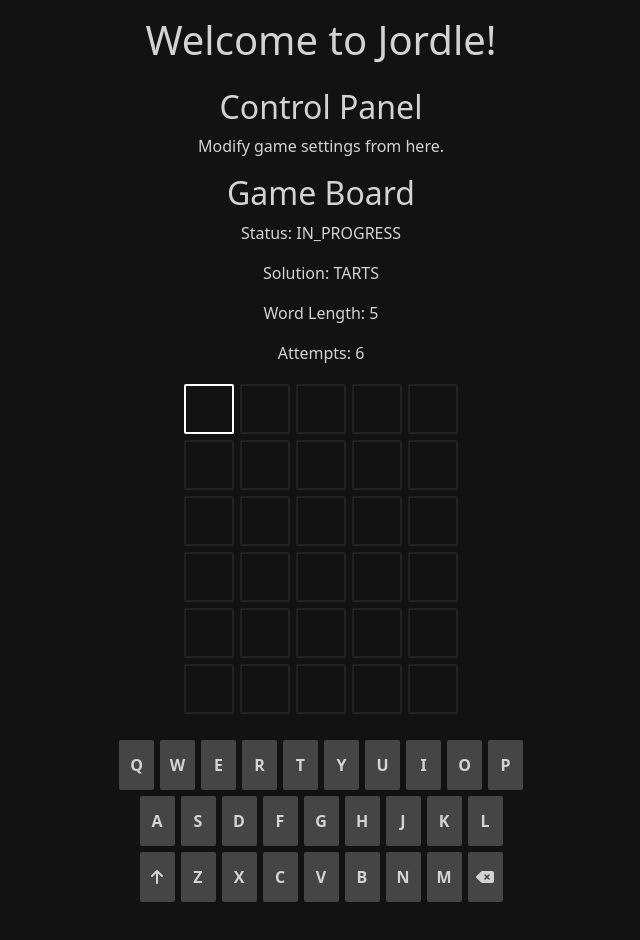
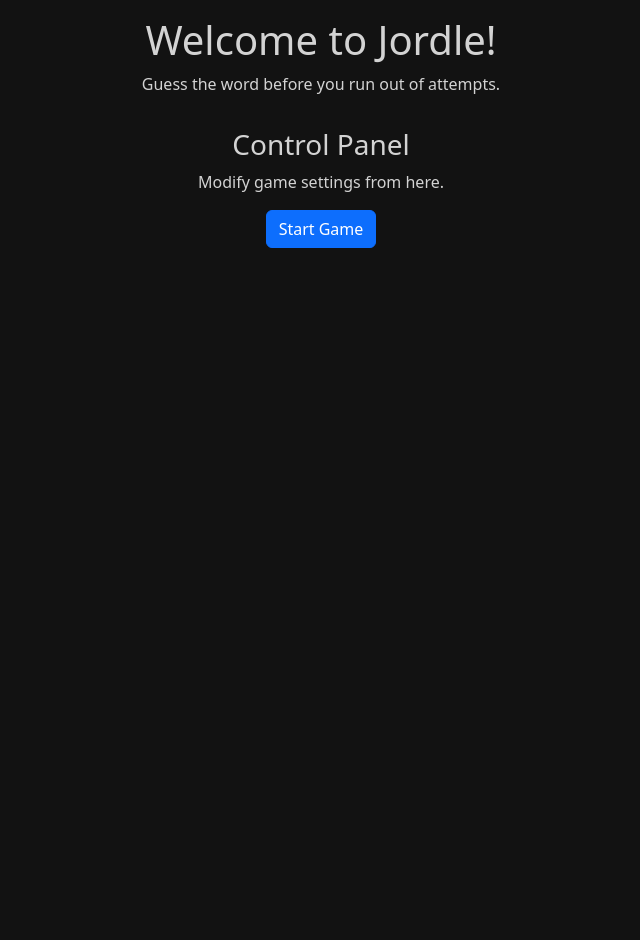
Before and after one commit to joelsmith-2019/jordle, a React (Create React App) app: page / in a window 1280 px wide. Shown: the top 940 px of the page, without its empty margins (319-959 px from the left). After the commit the page ends 800 px from the top, so only its background shows below. Built offline with nearby package versions, Linux system fonts and the light colour scheme.

Commit message:
Add word generator, Add basic game start functionality

```diff
--- a/src/App.js
+++ b/src/App.js
@@ -8,6 +8,7 @@ function App() {
 
       <div className="text-center my-3">
         <h1>Welcome to Jordle!</h1>
+        <p>Guess the word before you run out of attempts.</p>
       </div>
 
       <ControlPanel />
--- a/src/components/controlpanel/ControlPanel.js
+++ b/src/components/controlpanel/ControlPanel.js
@@ -1,26 +1,55 @@
 import GameBoard from "../gameboard/GameBoard";
 import React, { useState } from "react";
 import "./ControlPanel.scss";
+import WordGeneratorService from "../../services/WordGeneratorService";
 
 const ControlPanel = () => {
 
     // Refresh Game board
-    const [board, setBoard] = useState(
+    const [board, setBoard] = useState(null);
+
+    // Reset the game board
+    function resetGame() {
+        console.log('resetting board...');
+        setBoard(null);
+    }
+
+    // Perform logic to start a game
+    function startGame() {
+
+        WordGeneratorService.generateWord(9)
+            .then((word) => {
+                setBoard(
                     <GameBoard
                         status="IN_PROGRESS"
-            solution="TARTS"
+                        solution={word}
                         attempts="6"
+                        resetGame={resetGame}
                     />
                 );
+            })
+            .catch((err) => {
+                console.log(err);
+            });
+    }
 
     return (
         <div className="control-panel">
 
             {/* Control Panel Header */}
+            {!board &&
                 <div className="control-details text-center">
-                <h2>Control Panel</h2>
+                    <h3>Control Panel</h3>
                     <p>Modify game settings from here.</p>
+
+                    {/* Start Game Button */}
+                    {!board &&
+                        <div className="text-center">
+                            <button className="btn btn-primary" onClick={startGame}>Start Game</button>
                         </div>
+                    }
+                </div>
+            }
 
             {/* Game Board */}
             {board}
--- a/src/components/gameboard/GameBoard.js
+++ b/src/components/gameboard/GameBoard.js
@@ -13,7 +13,7 @@ const GameBoard = (props) => {
     const [status, setStatus] = useState(props.status);
 
     // The solution to the game.
-    const [solution, setSolution] = useState(props.solution);
+    const [solution, setSolution] = useState(props.solution.toUpperCase());
 
     // The number of attempts the user has to guess the solution.
     const [attempts, setAttempts] = useState(Math.max(1, props.attempts));
@@ -34,7 +34,7 @@ const GameBoard = (props) => {
     const [error, setError] = useState();
 
     // State to handle the key function for the event listener
-    const [keyFunc, setKeyFunc] = useState(() => function(event) { return null; });
+    const [keyFunc, setKeyFunc] = useState(() => function (event) { return null; });
 
     // Check if the user has won or lost
     useEffect(() => {
@@ -96,8 +96,8 @@ const GameBoard = (props) => {
 
                         // Check if the word is too long
                         if (currentWord.length < solution.length) {
-                            console.log("Keyboard Pressed: " + event.key);
-                            setCurrentWord(currentWord + event.key);
+                            console.log("Keyboard Pressed: " + event.key.toUpperCase());
+                            setCurrentWord(currentWord + event.key.toUpperCase());
                         }
                         setError(null);
                     }
@@ -108,13 +108,12 @@ const GameBoard = (props) => {
 
     // Add event listener for key presses
     useEffect(() => {
-        // Add event listener for key presses
         // console.log("Adding event listener for key presses");
         document.addEventListener("keydown", keyFunc);
 
         // Remove event listener for key presses
         return () => {
-            // console.log("Removing event listener for key presses");
+            console.log("Removing event listener for key presses");
             document.removeEventListener("keydown", keyFunc);
         }
     }, [keyFunc]);
@@ -143,14 +142,14 @@ const GameBoard = (props) => {
             error,
             keyFunc
         }}>
-            <div className="game-board">
+            <div id={props.id} className="game-board">
 
                 <div className="game-board-top">
                     {/* Board header */}
                     <div className="game-stats text-center">
                         <h2>Game Board</h2>
                         <p>Status: {status}</p>
-                        <p>Solution: {solution}</p>
+                        {/* <p>Solution: {solution}</p> */}
                         <p>Word Length: {solution.length}</p>
                         <p>Attempts: {attempts}</p>
                     </div>
@@ -164,6 +163,17 @@ const GameBoard = (props) => {
                     <div className="game-error">
                         <span>{error && error.message}</span>
                     </div>
+
+                    {/* Button for resetting game */}
+                    {(status === "WON" || status === "LOST") &&
+                        <div className="text-center">
+                            <p>Game Over!</p>
+                            {status === "LOST" &&
+                                <p>The word was: {solution}</p>
+                            }
+                            <button className="btn btn-primary" onClick={props.resetGame}>Play Again</button>
+                        </div>
+                    }
                 </div>
 
                 {/* Display keyboard */}
--- a/src/services/DictionaryService.js
+++ b/src/services/DictionaryService.js
@@ -15,7 +15,7 @@ const httpClient = axios.create({
 const DictionaryService = {
 
     // Check if a word exists in the dictionary
-    isValidWord: (word) => {
+    isValidWord: async (word) => {
 
         // Convert word to lowercase
         word = word.toLowerCase();
--- /dev/null
+++ b/src/services/WordGeneratorService.js
@@ -0,0 +1,33 @@
+import axios from "axios";
+
+// Word Generator URL
+const API_URL = "https://random-word-api.herokuapp.com/word";
+
+// Create axios client, pre-configured with baseURL
+const httpClient = axios.create({
+    baseURL: API_URL,
+    headers: {
+        "Content-type": "application/json"
+    }
+});
+
+// This service generates a random word.
+const WordGeneratorService = {
+
+    // Generate a word of length
+    generateWord: async (length) => {
+        // Make API GET request, and return the word
+        try {
+            const res = await httpClient
+                .get("", { params: { length: length } });
+            console.log(res.data);
+            return res.data[0];
+        } catch (err) {
+            console.log(err);
+            return "";
+        }
+    }
+};
+
+// Export WordGeneratorService
+export default WordGeneratorService;
```
Also changed, not shown: 1 other file (tests, documents, lock files or other folders). Lines whose indentation alone changed are shown as unchanged.
